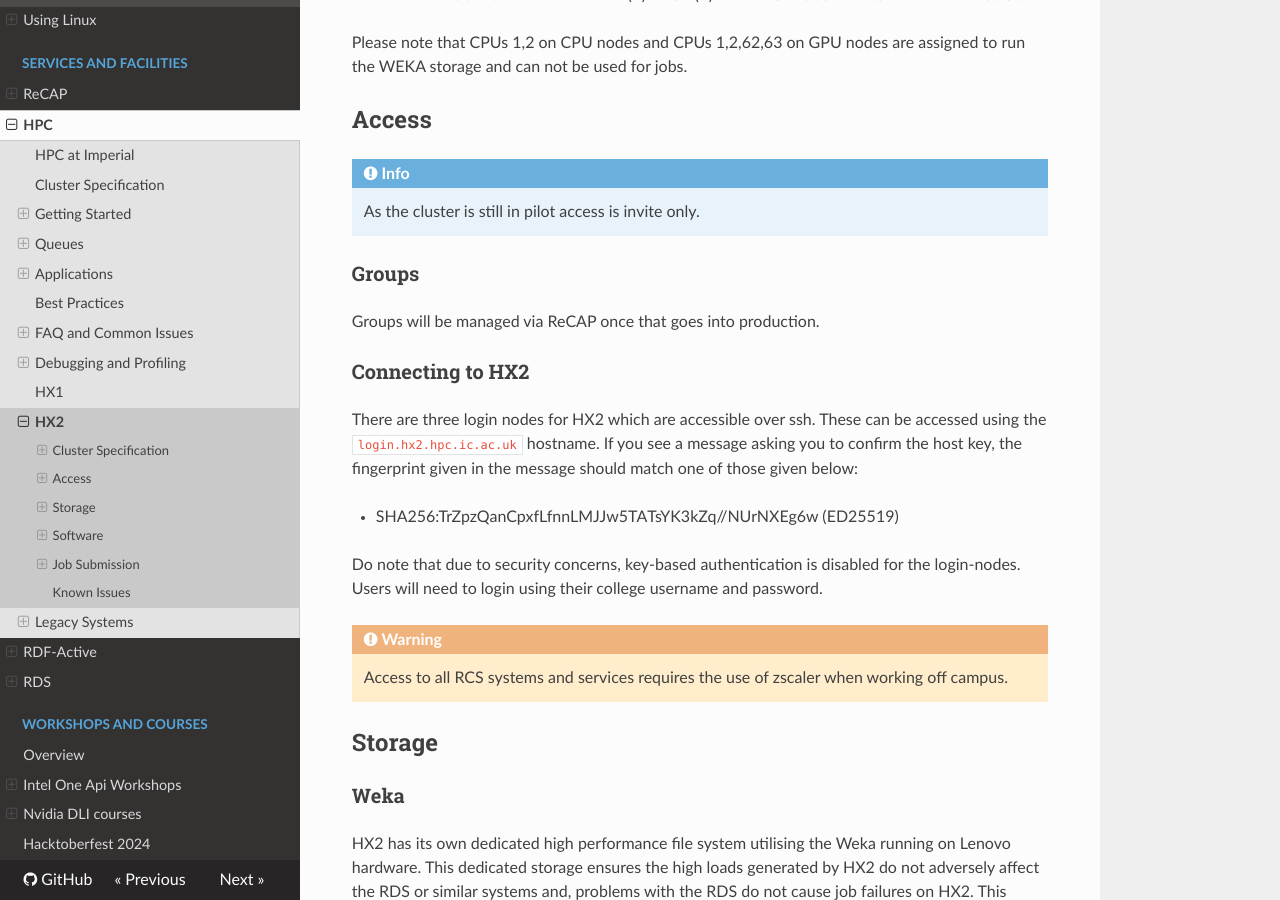
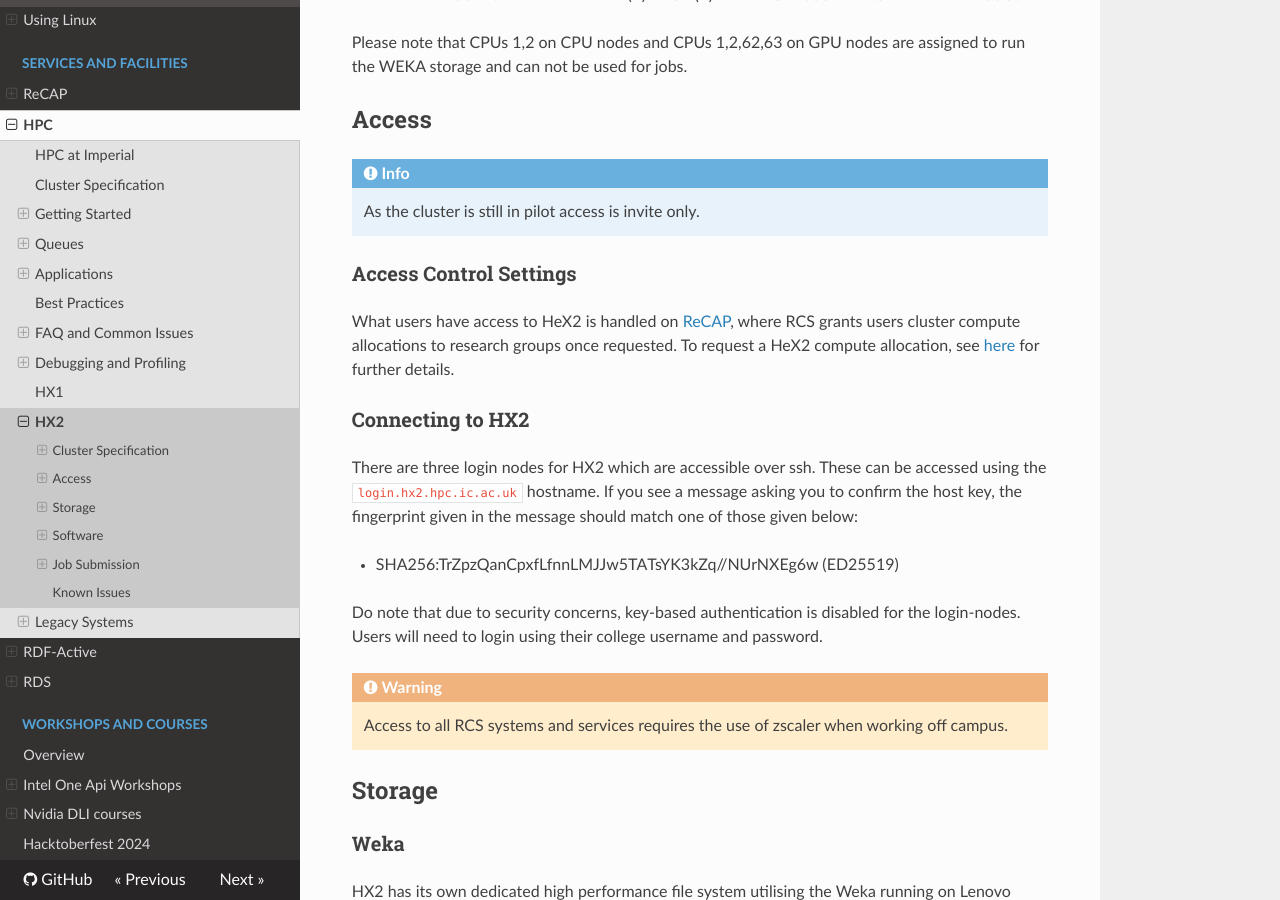
Before and after one commit to ImperialCollegeLondon/icl-rcs-user-guide, an MkDocs documentation site: the page built from docs/hpc/pilot/hx2.md, in a window 1280 px wide and 900 px high, scrolled down 525 px. Built offline with MkDocs 1.6.1, drawn with Linux system fonts in a browser that asks for light colours; nearby versions of some CDN libraries.

Commit message:
fix(hx2): rewrite access control section to reflect ReCAP's release

```diff
--- a/docs/hpc/pilot/hx2.md
+++ b/docs/hpc/pilot/hx2.md
@@ -26,9 +26,9 @@ Please note that CPUs 1,2 on CPU nodes and CPUs 1,2,62,63 on GPU nodes are assig
     As the cluster is still in pilot access is invite only.
 
 
-### Groups
+### Access Control Settings
 
-Groups will be managed via ReCAP once that goes into production.
+What users have access to HeX2 is handled on [ReCAP](../../recap/index.md), where RCS grants users cluster compute allocations to research groups once requested. To request a HeX2 compute allocation, see [here](./XXX) for further details.
 
 ### Connecting to HX2
 
```
